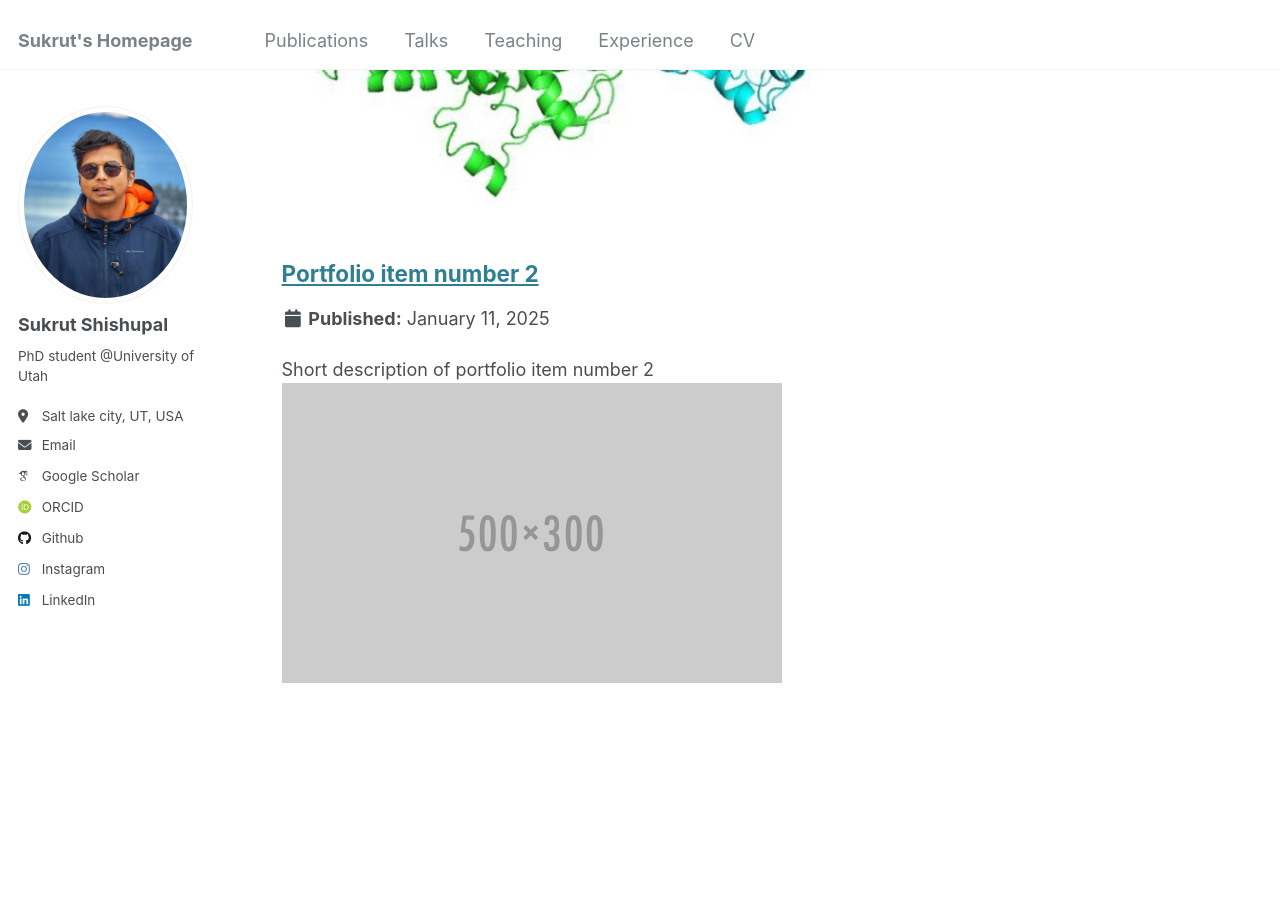
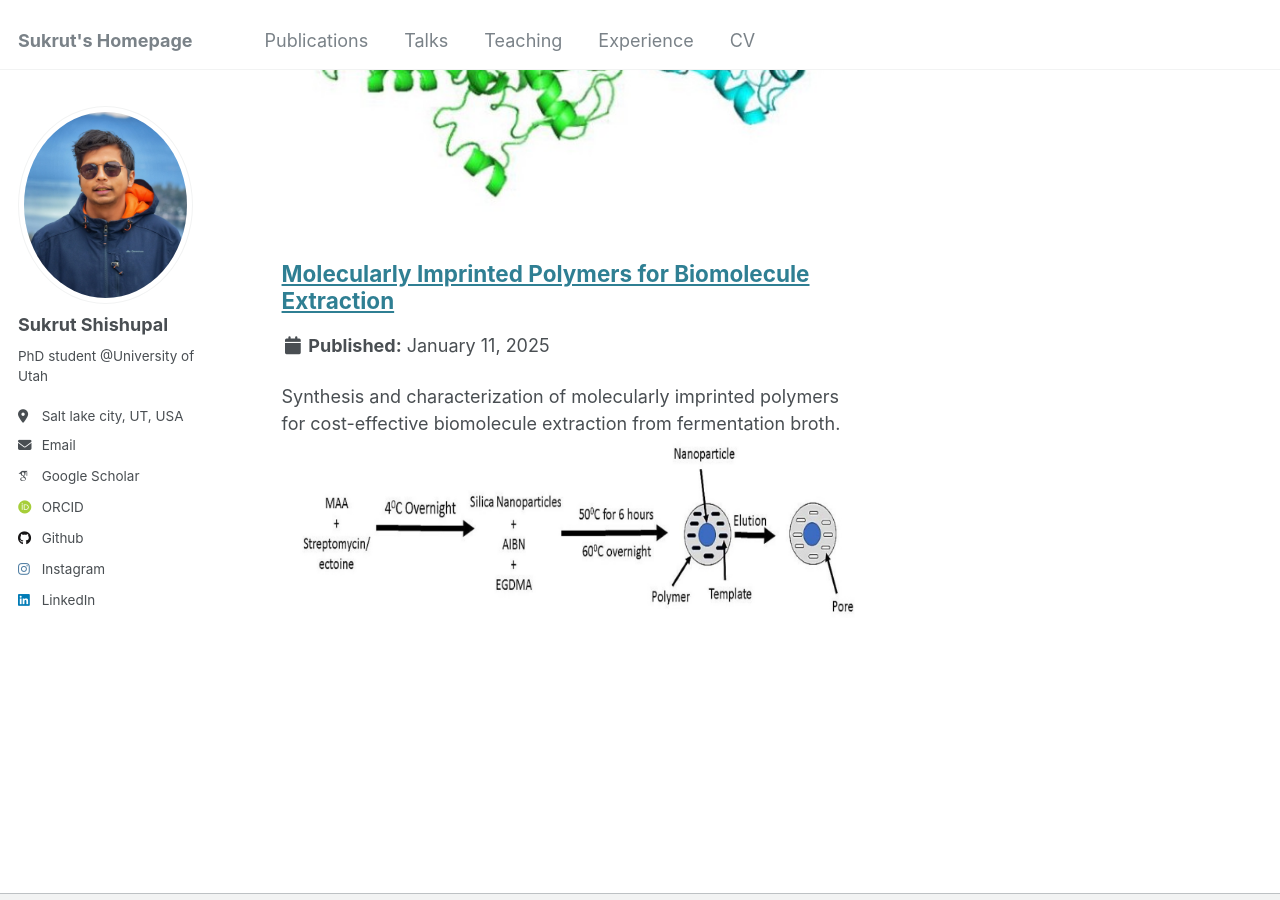
Before and after one commit to sukrut-shishupal/sukrut.shishupal.github.io, a Jekyll site: the page built from _pages/experience.md, in a window 1280 px wide and 900 px high, scrolled down 783 px. Built offline with Jekyll 4.4.1, drawn with Linux system fonts in a browser that asks for light colours; some web fonts are replaced; some of the changed lines change nothing that is shown.

Commit message:
Update portfolio-2.html

```diff
--- a/_portfolio/portfolio-2.html
+++ b/_portfolio/portfolio-2.html
@@ -1,7 +1,21 @@
 ---
-title: "Portfolio item number 2"
-excerpt: "Short description of portfolio item number 2 <br/><img src='/images/500x300.png'>"
+title: "Molecularly Imprinted Polymers for Biomolecule Extraction"
+excerpt: "Synthesis and characterization of molecularly imprinted polymers for cost-effective biomolecule extraction from fermentation broth.<br/><img src='/images/MIP.jpg'>"
 collection: portfolio
 ---
 
-This is an item in your portfolio. It can be have images or nice text. If you name the file .md, it will be parsed as markdown. If you name the file .html, it will be parsed as HTML.
+During the third year of my integrated MSc program at the Institute of Bioinformatics and Biotechnology (IBB), Savitribai Phule Pune University, I undertook a project titled **"Synthesis and Characterization of Molecularly Imprinted Polymers for Solid Phase Extraction of Biomolecules from Fermentation Broth"** under the guidance of Prof. Smita Zinjarde.
+
+The research aimed to design cost-effective and efficient molecularly imprinted polymers (MIPs) for the selective extraction of biomolecules such as ectoine and streptomycin. These molecules were used as templates for polymer synthesis, leveraging methacrylic acid (MAA) as the monomer and ethylene glycol dimethacrylate (EGDMA) as the cross-linker. The project included:
+- Synthesizing MIPs and magnetic nanoparticles to improve extraction efficiency.
+- Standardizing and optimizing parameters for the synthesis and elution of biomolecules.
+- Employing characterization techniques such as TLC, TGA, and TEM to validate polymer formation and cavity structures.
+
+### Key Contributions:
+- Established a methodology for selective extraction using water and 1% cyclohexanol for ectoine and streptomycin, respectively.
+- Demonstrated the potential of MIPs for reducing time, cost, and energy in downstream processing.
+- Highlighted limitations and proposed future improvements for fermentation broth applications.
+
+This project expanded my expertise in nanotechnology, molecular imprinting, and analytical chemistry.
+
+[[View my thesis]](/files/Bachelors_project.pdf)
```
